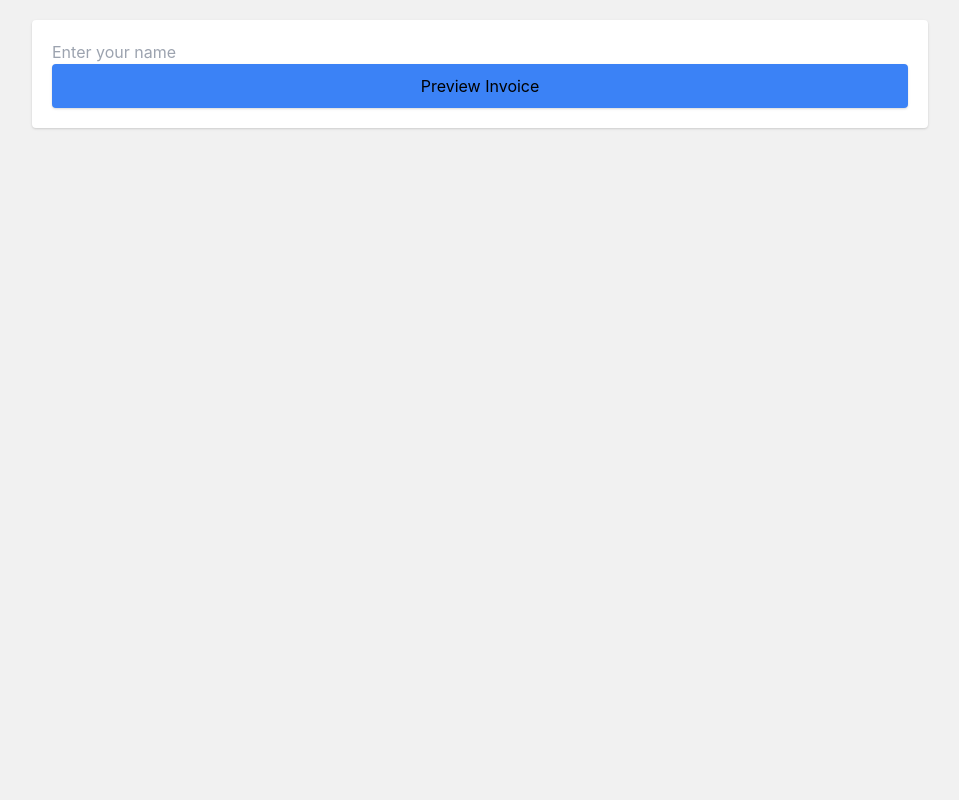
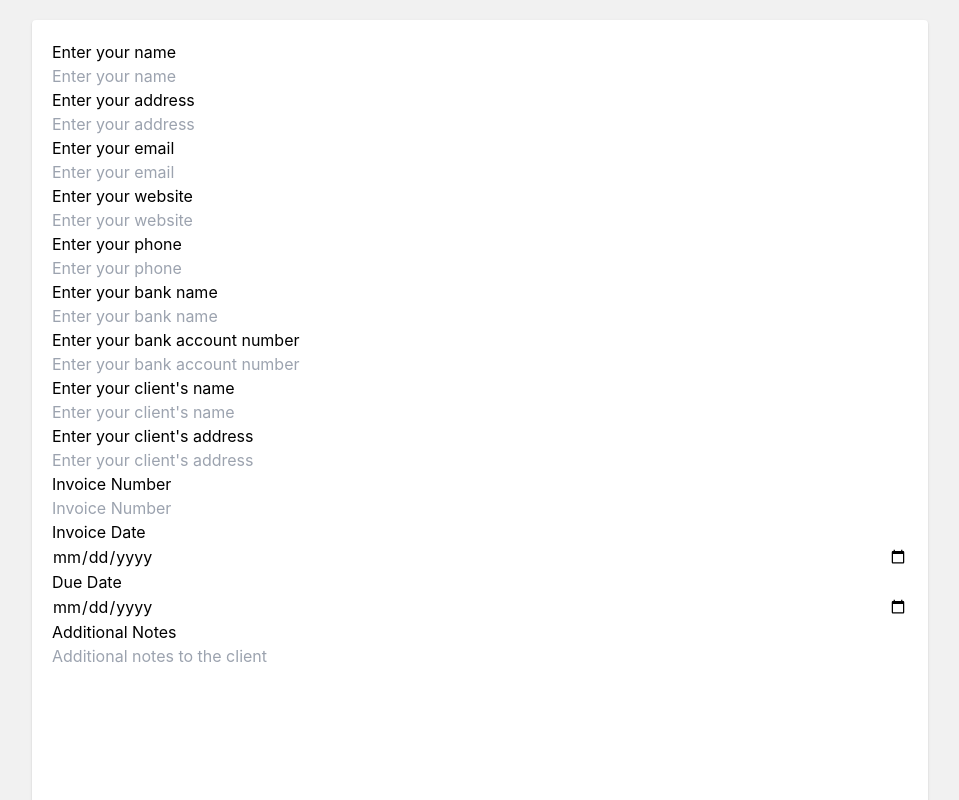
Before and after one commit to shivangi3001/invoice, a React (Create React App) app: page / in a window 1280 px wide. Shown: the top 800 px of the page, without its empty margins (160-1119 px from the left). Built offline with nearby package versions, Linux system fonts and the light colour scheme.

Commit message:
client side details

```diff
--- a/src/App.js
+++ b/src/App.js
@@ -40,12 +40,13 @@ function App() {
      <main className="m-5 p-5 rounded shadow xl:max-w-4xl xl:mx-auto bg-white">
       {showInvoice ? ( <div>
         <Header handlePrint={handlePrint}/>
-        <MainDetails />
-        <ClientDetails />
-        <Dates />
+        <MainDetails name={name} address={address} />
+        <ClientDetails clientName={clientName} clientAddress={clientAddress} />
+        <Dates invoiceNumber={invoiceNumber} invoiceDate={invoiceDate}
+        dueDate={dueDate}/>
         <Table />
-        <Notes />
-        <Footer />
+        <Notes notes={notes} />
+        <Footer name={name} address={address} website={website} email={email} />
 
         <button onClick={() => setShowInvoice(false)} className="bg-blue-500 text-white-font-bold py-2 px-8 rounded shadow
           border-2 border-blue-500 hover:bg-transparent
@@ -58,9 +59,147 @@ function App() {
         bank account number, website, client name,
         client address, invoice number, invoice date,
         due date, notes */}
+
+
         <div className="flex flex-col justify-center">
-          <input type="text" name="text" id="text" placeholder="Enter your name"
-          autoComplete="off" />
+          <label htmlFor="name">Enter your name</label>
+          <input type="text" name="text" id="name" placeholder="Enter your name"
+          autoComplete="off"
+          value={name}
+          onChange={(e) => setName(e.target.value)}
+          />
+
+          <label htmlFor="address">Enter your address</label>
+          <input type="text" name="text" id="address" placeholder="Enter your address"
+          autoComplete="off"
+          value={address}
+          onChange={(e) => setAddress(e.target.value)}
+          />
+
+          <label htmlFor="email">Enter your email</label>
+            <input
+                type="email"
+                name="email"
+                id="email"
+                placeholder="Enter your email"
+                autoComplete="off"
+                value={email}
+                onChange={(e) => setEmail(e.target.value)}
+                  />
+
+          <label htmlFor="website">Enter your website</label>
+            <input
+                  type="url"
+                  name="website"
+                  id="website"
+                  placeholder="Enter your website"
+                  autoComplete="off"
+                  value={website}
+                  onChange={(e) => setWebsite(e.target.value)}
+             />
+
+<label htmlFor="phone">Enter your phone</label>
+                  <input
+                    type="text"
+                    name="phone"
+                    id="phone"
+                    placeholder="Enter your phone"
+                    autoComplete="off"
+                    value={phone}
+                    onChange={(e) => setPhone(e.target.value)}
+                  />
+
+<label htmlFor="bankName">Enter your bank name</label>
+                  <input
+                    type="text"
+                    name="bankName"
+                    id="bankName"
+                    placeholder="Enter your bank name"
+                    autoComplete="off"
+                    value={bankName}
+                    onChange={(e) => setBankName(e.target.value)}
+                  />
+
+<label htmlFor="bankAccount">
+                    Enter your bank account number
+                  </label>
+                  <input
+                    type="text"
+                    name="bankAccount"
+                    id="bankAccount"
+                    placeholder="Enter your bank account number"
+                    autoComplete="off"
+                    value={bankAccount}
+                    onChange={(e) => setBankAccount(e.target.value)}
+                  />
+
+<label htmlFor="clientName">Enter your client's name</label>
+                  <input
+                    type="text"
+                    name="clientName"
+                    id="clientName"
+                    placeholder="Enter your client's name"
+                    autoComplete="off"
+                    value={clientName}
+                    onChange={(e) => setClientName(e.target.value)}
+                  />
+
+<label htmlFor="clientAddress">
+                    Enter your client's address
+                  </label>
+                  <input
+                    type="text"
+                    name="clientAddress"
+                    id="clientAddress"
+                    placeholder="Enter your client's address"
+                    autoComplete="off"
+                    value={clientAddress}
+                    onChange={(e) => setClientAddress(e.target.value)}
+                  />
+
+<label htmlFor="invoiceNumber">Invoice Number</label>
+                  <input
+                    type="text"
+                    name="invoiceNumber"
+                    id="invoiceNumber"
+                    placeholder="Invoice Number"
+                    autoComplete="off"
+                    value={invoiceNumber}
+                    onChange={(e) => setInvoiceNumber(e.target.value)}
+                  />
+
+<label htmlFor="invoiceDate">Invoice Date</label>
+                  <input
+                    type="date"
+                    name="invoiceDate"
+                    id="invoiceDate"
+                    placeholder="Invoice Date"
+                    autoComplete="off"
+                    value={invoiceDate}
+                    onChange={(e) => setInvoiceDate(e.target.value)}
+                  />
+
+<label htmlFor="dueDate">Due Date</label>
+                  <input
+                    type="date"
+                    name="dueDate"
+                    id="dueDate"
+                    placeholder="Invoice Date"
+                    autoComplete="off"
+                    value={dueDate}
+                    onChange={(e) => setDueDate(e.target.value)}
+                  />
+
+<label htmlFor="notes">Additional Notes</label>
+              <textarea
+                name="notes"
+                id="notes"
+                cols="30"
+                rows="10"
+                placeholder="Additional notes to the client"
+                value={notes}
+                onChange={(e) => setNotes(e.target.value)}
+              ></textarea>
 
           <button onClick={() => setShowInvoice(true)} className="bg-blue-500 text-white-font-bold py-2 px-8 rounded shadow
           border-2 border-blue-500 hover:bg-transparent
--- a/src/components/ClientDetails.js
+++ b/src/components/ClientDetails.js
@@ -1,10 +1,10 @@
-export default function ClientDetails() {
+export default function ClientDetails({clientName, clientAddress }) {
     return(
         <>
         {/* client section */}
        <section className="mt-5">
-         <h2 className="text-xl uppercase">name of client</h2>
-         <p>client's address</p>
+         <h2 className="text-xl uppercase"><span className="font-bold">client's name:</span>  {clientName}</h2>
+         <p><span className="font-bold">client's address:</span> {clientAddress}</p>
        </section>
         </>
     )
--- a/src/components/Dates.js
+++ b/src/components/Dates.js
@@ -1,12 +1,14 @@
-export default function Dates() {
+export default function Dates({invoiceNumber, invoiceDate,
+    dueDate
+        }) {
     return (
         <>
         {/* dates */}
         <articles className="my-5 flex items-end justify-end">
         <ul>
-        <li><span className="font-bold">Invoice number: </span>fdff</li>
-        <li>Invoice date: </li>
-        <li>Due date: </li>
+        <li><span className="font-bold">Invoice number: </span>{invoiceNumber}</li>
+        <li><span className="font-bold">Invoice date: </span>{invoiceDate} </li>
+        <li><span className="font-bold">Due date: </span>{dueDate} </li>
         </ul>
         </articles>
         </>
--- a/src/components/Footer.js
+++ b/src/components/Footer.js
@@ -1,16 +1,44 @@
-export default function Footer() {
+export default function Footer({
+  name,
+  email,
+  address,
+  website
+  // phone,
+  // bankAccount,
+  // bankName,
+}) {
     return (
         <>
         {/* Footer */}
-        <footer>
+        <footer className="footer border-t-2 border-gray-300 pt-5">
           <ul className="flex flex-wrap items-center justify-center">
-            <li>Your name</li>
-            <li>Your email</li>
-            <li>Phone number</li>
-            <li>Bank</li>
-            <li>Account holder name</li>
-            <li>Account Number</li>
-            <li>Website</li>
+          <li>
+            <span className="font-bold">Your name:</span> {name}
+          </li>
+          <li>
+            <span className="font-bold">Your email:</span> {email}
+          </li>
+          <li>
+            <span className="font-bold">Phone number:</span> 72822298
+            {/* {phone} */}
+          </li>
+          <li>
+            <span className="font-bold">Bank:</span> jdnnjdj
+            {/* {bankName} */}
+          </li>
+          <li>
+            <span className="font-bold">Account holder:</span> {name}
+          </li>
+          <li>
+            <span className="font-bold">Account number:</span> bnk acnt
+            {/* {bankAccount} */}
+          </li>
+          <li>
+            <span className="font-bold">Website:</span>{" "}
+            <a href={website} target="_blank" rel="noopenner noreferrer">
+              {website}
+            </a>
+          </li>
           </ul>
         </footer>
         </>
--- a/src/components/MainDetails.js
+++ b/src/components/MainDetails.js
@@ -1,11 +1,11 @@
-export default function MainDetails() {
+export default function MainDetails({name, address}) {
     return(
         <>
         <section className="flex flex-col items-end justify-end">
         {/* <input type="text" name="text" id="text" placeholder="your name"
         required /> */}
-        <h2 className="text-xl uppercase" > Shivangi Chaurasia </h2>
-        <p>your address</p>
+        <h2 className="font-bold text-xl uppercase md:text-4xl" > {name} </h2>
+        <p>{address}</p>
        </section>
         </>
     )
```
